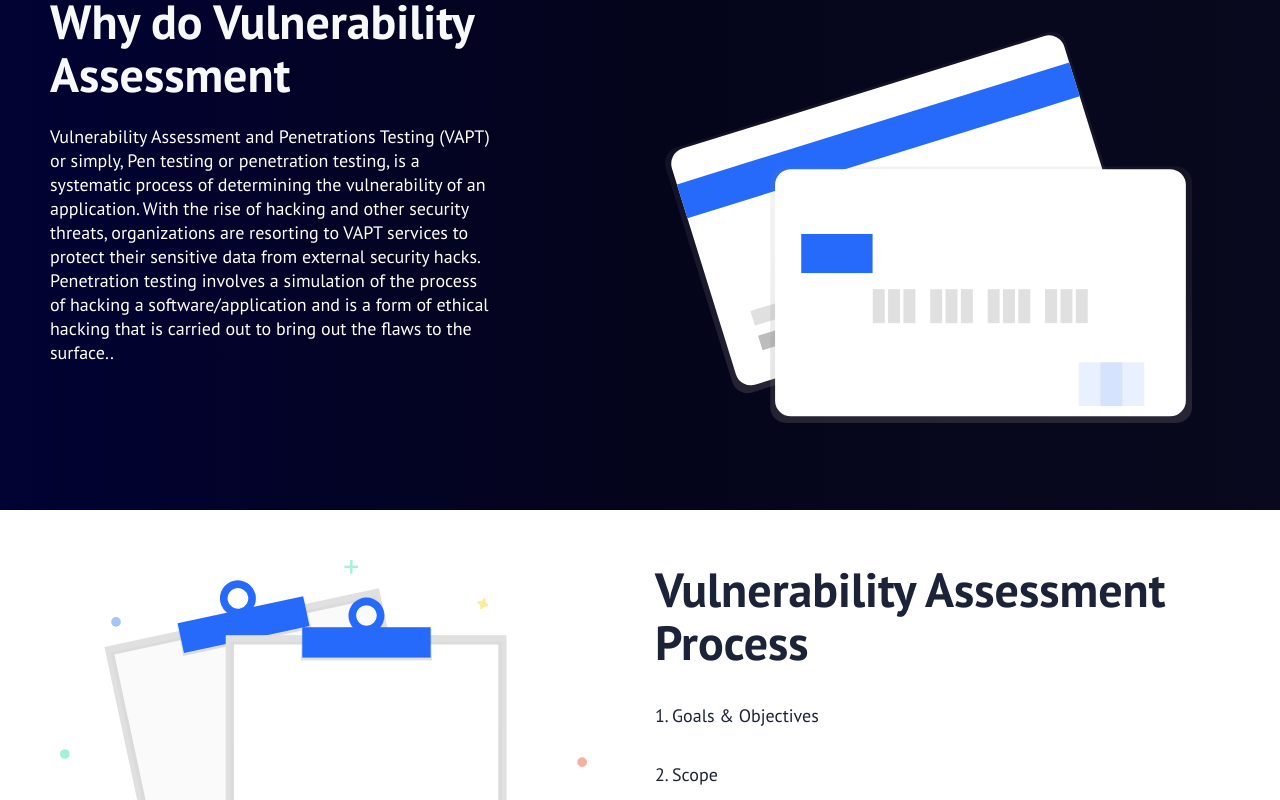
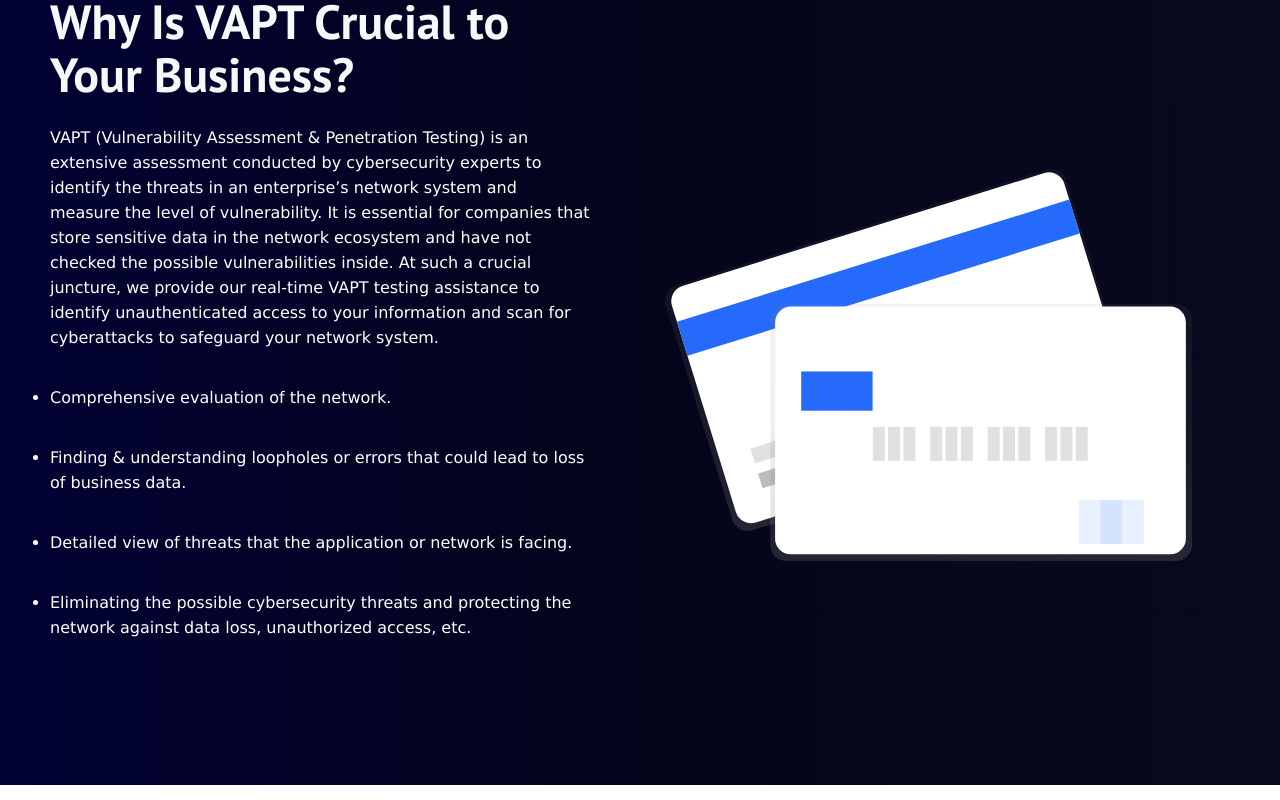
Before and after one commit to ankit639786/vapt-testing, a React (Create React App) app: page / in a window 1280 px wide. Shown: the part 1420-2220 px from the top of the page. Built offline with nearby package versions, Linux system fonts and the light colour scheme.

Commit message:
add content

```diff
--- a/src/components/common/HeroSection/HeroSection.css
+++ b/src/components/common/HeroSection/HeroSection.css
@@ -68,10 +68,11 @@
 }
 
 .home__hero-subtitle {
-  max-width: 440px;
+  /* max-width: 440px; */
   margin-bottom: 35px;
-  font-size: 18px;
-  line-height: 24px;
+  font-size: 16px;
+  line-height: 25px;
+  font-family: Verdana, Geneva, Tahoma, sans-serif;
 }
 
 .home__hero-img-wrapper {
--- a/src/components/common/HeroSection/HeroSection.js
+++ b/src/components/common/HeroSection/HeroSection.js
@@ -15,7 +15,8 @@ function HeroSection({
   alt,
   imgStart,
   redirectPage,
-  descriptionArr
+  descriptionArr,
+  bulletPoints
 }) {
   return (
     <>
@@ -42,6 +43,15 @@ function HeroSection({
                     </p>
                   )
                 }
+                <ul>
+                {
+                  bulletPoints?.map(ele =>
+                    <li className={ lightTextDesc ? 'home__hero-subtitle' : 'home__hero-subtitle dark' } >
+                      {ele}
+                    </li>
+                  )
+                }
+                </ul>
                 {buttonLabel&&<Link to="#">
                   <Button buttonSize='btn--wide' buttonColor='blue'>
                     {buttonLabel}
--- a/src/components/pages/About/About.js
+++ b/src/components/pages/About/About.js
@@ -5,8 +5,8 @@ import { homeObjTwo, homeObjThree } from './Data';
 function Products() {
   return (
     <>
+      <HeroSection {...homeObjTwo} />
       <HeroSection {...homeObjThree} />
-      <HeroSection {...homeObjTwo} />
     </>
   );
 }
--- a/src/components/pages/About/Data.js
+++ b/src/components/pages/About/Data.js
@@ -13,13 +13,12 @@
 // };
 
 export const homeObjTwo = {
-  lightBg: false,
-  lightText: true,
-  lightTextDesc: true,
+  lightBg: true,
+  lightText: false,
+  lightTextDesc: false,
   topLine: '',
   headline: 'About Us',
-  description:
-    `Lorem Ipsum is simply dummy text of the printing and typesetting industry. Lorem Ipsum has been the industry's standard dummy text ever since the 1500s, when an unknown printer took a galley of type and scrambled it to make a type specimen book. It has survived not only five centuries, but also the leap into electronic typesetting, remaining essentially unchanged. It was popularised in the 1960s with the release of Letraset sheets containing Lorem Ipsum passages, and more recently with desktop publishing software like Aldus PageMaker including versions of Lorem Ipsum.`,
+  description:"VAPT Testing India is a reliable and leading Vulnerability Assessment & Penetration Testing (VAPT) company that offers security assessment services. Leverage the deep-level understanding of our expert testers to identify and mitigate possible security attacks. We are here to detect and diminish the possibilities of data breaches, network vulnerability, and more. Our team harnesses the power of the latest cyber offensive intelligence, scanners, and productive tools to identify & address security issues. Moreover, we continue to deliver the highest standards of customer support with exceeding expectations.",
   buttonLabel: '',
   imgStart: '',
   img: 'images/svg-4.svg',
@@ -28,13 +27,13 @@ export const homeObjTwo = {
 };
 
 export const homeObjThree = {
-  lightBg: true,
-  lightText: false,
-  lightTextDesc: false,
+  lightBg: false,
+  lightText: true,
+  lightTextDesc: true,
   topLine: '',
-  headline: 'Why Us',
-  description:
-  `Lorem Ipsum is simply dummy text of the printing and typesetting industry. Lorem Ipsum has been the industry's standard dummy text ever since the 1500s, when an unknown printer took a galley of type and scrambled it to make a type specimen book. It has survived not only five centuries, but also the leap into electronic typesetting, remaining essentially unchanged. It was popularised in the 1960s with the release of Letraset sheets containing Lorem Ipsum passages, and more recently with desktop publishing software like Aldus PageMaker including versions of Lorem Ipsum.`,
+  headline: 'Why Choose Us?',
+  description:'VAPT Test provides an extensive suite of manual and automated Vulnerability Assessment & Penetration Testing Services. We provide consistent quality and flawless vulnerabilities detection and testing of the enterprise’s network system. When it comes to VAPT of IT infrastructure, we have our stronghold points related to the following:',
+  bulletPoints:["Deep-level understanding of how hackers operate & cause threats.","Perform in-depth security threat and vulnerability analysis.","Complete pre- and post-care of the enterprise's network for effective risk mitigation.","Experienced support of professional testing agents.","Proactive monitoring alert and support system."],
   buttonLabel: '',
   imgStart: 'start',
   img: 'images/svg-3.svg',
--- a/src/components/pages/HomePage/Data.js
+++ b/src/components/pages/HomePage/Data.js
@@ -6,41 +6,10 @@ export const homeObjOne = {
   lightTextDesc: true,
   topLine: '',
   headline: 'Vulnerability Assessment & Penetration Testing (VAPT)',
-  description:
-    'Secure your Web Application from the Cyber Attacks.',
+  description:"Safeguard your business network & website against persistent threats with trusted VAPT Testing Services.",
   buttonLabel: '',
   imgStart: '',
   img: image1,
   alt: 'Credit Card',
   redirectPage:''
 };
-
-export const homeObjThree = {
-  lightBg: true,
-  lightText: false,
-  lightTextDesc: false,
-  topLine: '',
-  headline: 'VAPT',
-  description:
-  "A vulnerability assessment is a systematic review of security weaknesses in an information system. It evaluates if the system is susceptible to any known vulnerabilities, assigns severity levels to those vulnerabilities, and recommends remediation or mitigation, if and whenever needed.",
-  buttonLabel: '',
-  imgStart: 'start',
-  img: 'images/svg-7.svg',
-  alt: 'Vault',
-  redirectPage:"vapt"
-};
-
-export const homeObjFive = {
-  lightBg: true,
-  lightText: true,
-  lightTextDesc: true,
-  topLine: '',
-  headline: 'About Us',
-  description:
-  'Lorem ipsum dolor sit amet, consectetur adipiscing elit,Lorem ipsum dolor sit amet, consectetur adipiscing elit,',
-  buttonLabel: '',
-  imgStart: 'start',
-  img: "images/svg-4.svg",
-  alt: 'Vault',
-  redirectPage:"about"
-};
--- a/src/components/pages/HomePage/Home.js
+++ b/src/components/pages/HomePage/Home.js
@@ -1,6 +1,6 @@
 import React from 'react';
 import HeroSection from '../../common/HeroSection/HeroSection';
-import { homeObjOne, homeObjThree } from './Data';
+import { homeObjOne } from './Data';
 import Cards from "../../common/Card";
 import Contact from '../Contact/Contact';
 import './Home.css';
@@ -12,7 +12,6 @@ function Home() {
   return (
     <>
       <HeroSection {...homeObjOne} />
-      <HeroSection {...homeObjThree} />
       <Vapt/>
       <Cards/>
       <About />
--- a/src/components/pages/vapt/Data.js
+++ b/src/components/pages/vapt/Data.js
@@ -3,8 +3,9 @@ export const homeObjOne = {
   lightText: true,
   lightTextDesc: true,
   topLine: '',
-  headline: 'Why do Vulnerability Assessment',
-  description: "Vulnerability Assessment and Penetrations Testing (VAPT) or simply, Pen testing or penetration testing, is a systematic process of determining the vulnerability of an application. With the rise of hacking and other security threats, organizations are resorting to VAPT services to protect their sensitive data from external security hacks. Penetration testing involves a simulation of the process of hacking a software/application and is a form of ethical hacking that is carried out to bring out the flaws to the surface.. ",
+  headline: 'Why Is VAPT Crucial to Your Business?',
+  description: "VAPT (Vulnerability Assessment & Penetration Testing) is an extensive assessment conducted by cybersecurity experts to identify the threats in an enterprise’s network system and measure the level of vulnerability. It is essential for companies that store sensitive data in the network ecosystem and have not checked the possible vulnerabilities inside. At such a crucial juncture, we provide our real-time VAPT testing assistance to identify unauthenticated access to your information and scan for cyberattacks to safeguard your network system.",
+  bulletPoints:["Comprehensive evaluation of the network.","Finding & understanding loopholes or errors that could lead to loss of business data.","Detailed view of threats that the application or network is facing.","Eliminating the possible cybersecurity threats and protecting the network against data loss, unauthorized access, etc."],
   buttonLabel: '',
   imgStart: '',
   img: 'images/svg-1.svg',
@@ -12,6 +13,20 @@ export const homeObjOne = {
   redirectPage:"vapt_assessment"
 };
 
+export const homeObjTwo = {
+  lightBg: true,
+  lightText: false,
+  lightTextDesc: false,
+  topLine: '',
+  headline: 'Types of a vulnerability scanner',
+  description: "",
+  descriptionArr: ["1. Cloud-Based Vulnerability Scanners", "2. Host-Based Vulnerability Scanners", "3. Network-Based Vulnerability Scanners ", "4. Database-Based Vulnerability Scanners"],
+  buttonLabel: '',
+  imgStart: 'start',
+  img: 'images/svg-5.svg',
+  alt: 'Vault',
+  redirectPage:"vapt_types"
+};
 
 export const homeObjThree = {
   lightBg: true,
@@ -44,17 +59,17 @@ export const homeObjFour = {
 };
 
 
-export const homeObjTwo = {
+export const homeObjFive = {
   lightBg: true,
   lightText: false,
   lightTextDesc: false,
   topLine: '',
-  headline: 'Types of a vulnerability scanner',
-  description: "",
-  descriptionArr: ["1. Cloud-Based Vulnerability Scanners", "2. Host-Based Vulnerability Scanners", "3. Network-Based Vulnerability Scanners ", "4. Database-Based Vulnerability Scanners"],
+  headline: 'VAPT',
+  description:
+  "A vulnerability assessment is a systematic review of security weaknesses in an information system. It evaluates if the system is susceptible to any known vulnerabilities, assigns severity levels to those vulnerabilities, and recommends remediation or mitigation, if and whenever needed.",
   buttonLabel: '',
   imgStart: 'start',
-  img: 'images/svg-5.svg',
+  img: 'images/svg-7.svg',
   alt: 'Vault',
-  redirectPage:"vapt_types"
+  redirectPage:"vapt"
 };
--- a/src/components/pages/vapt/Vapt.js
+++ b/src/components/pages/vapt/Vapt.js
@@ -1,10 +1,11 @@
 import React from 'react';
 import HeroSection from '../../common/HeroSection/HeroSection';
-import { homeObjOne, homeObjTwo, homeObjThree, homeObjFour } from './Data';
+import { homeObjOne, homeObjTwo, homeObjThree, homeObjFour, homeObjFive } from './Data';
 
 function Vapt() {
   return (
     <>
+      <HeroSection {...homeObjFive} />
       <HeroSection {...homeObjOne} />
       <HeroSection {...homeObjThree} />
       <HeroSection {...homeObjFour} />
```
Also changed, not shown: src/components/pages/Faq/data.js (+9 -14 lines), 1 other file (tests, documents, lock files or other folders).
